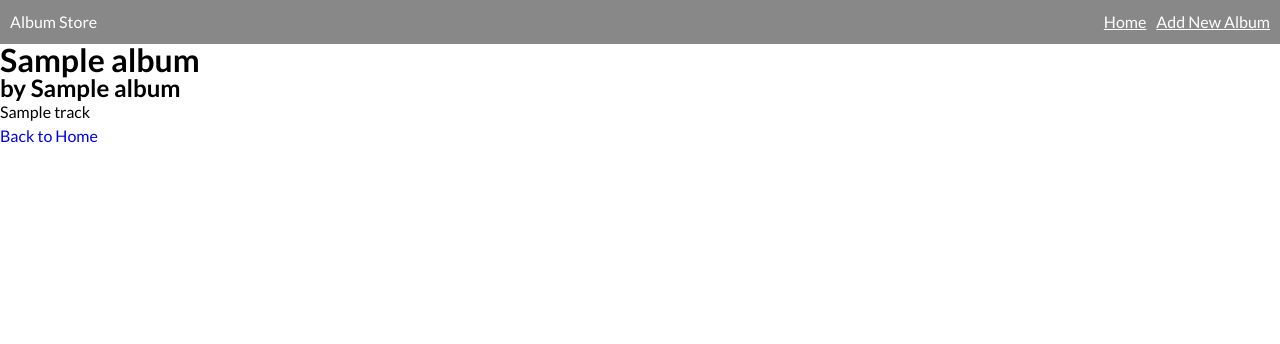
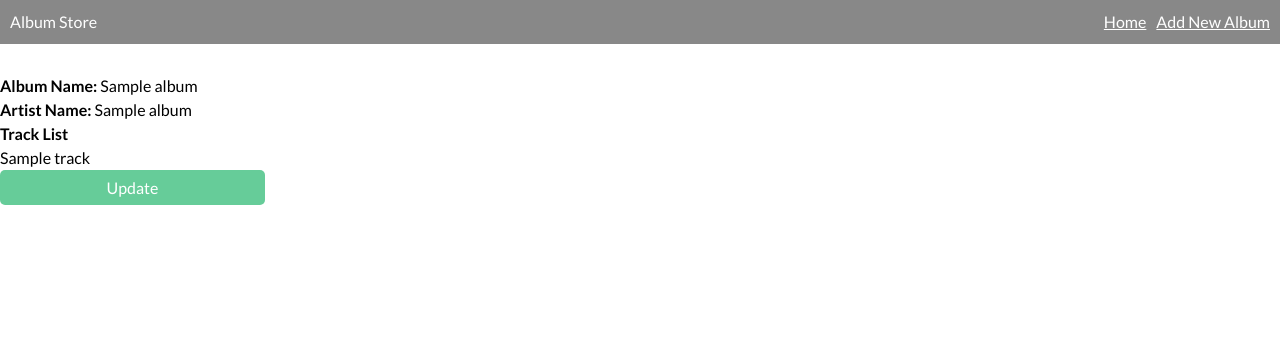
Before and after one commit to moizkhalid/album-store, a PHP site: page /detail.php?detailid=1 in a window 1280 px wide. Shown: the top 344 px of the page. Run offline with PHP 8.4, Linux system fonts and the light colour scheme; tables that the repository leaves empty or names only in its code hold one stand-in row (values such as "Sample post").

Commit message:
detail and update functionality is added

```diff
--- a/detail.php
+++ b/detail.php
@@ -31,7 +31,7 @@ mysqli_close($conn);
     <meta http-equiv="X-UA-Compatible" content="IE=edge" />
     <meta name="viewport" content="width=device-width, initial-scale=1.0" />
 
-    <title><?php echo $row['album_name']; ?></title>
+    <title>Detail: <?php echo $row['album_name']; ?></title>
     <!-- css Links -->
     <link rel="preconnect" href="https://fonts.googleapis.com" />
     <link rel="preconnect" href="https://fonts.gstatic.com" crossorigin />
@@ -54,15 +54,16 @@ mysqli_close($conn);
     </header>
     <!-- header End -->
     <main>
-        <div class="container">
-            <h1><?php echo $row['album_name']; ?></h1>
-            <h2>by <?php echo $row['artist_name']; ?></h2>
+        <div class="container detail-container">
+            <div><span>Album Name: </span><?php echo $row['album_name']; ?></div>
+            <div><span>Artist Name: </span><?php echo $row['artist_name']; ?></div>
+            <span>Track List</span>
             <ul class="track-list">
                 <?php while ($trackRow = mysqli_fetch_assoc($trackResult)) { ?>
                     <li><?php echo $trackRow['track_name']; ?></li>
                 <?php } ?>
             </ul>
-            <div class="action-wrapper"><a href="index.php">Back to Home</a></div>
+            <a class="submit-btn" href="./update.php?updateid=<?php echo $id; ?>">Update</a>
         </div>
     </main>
 </body>
--- a/index.php
+++ b/index.php
@@ -52,6 +52,7 @@ mysqli_close($conn);
   <main>
     <div class="container">
       <!-- Table Section Start -->
+      <div class="table-wrapper">
         <table>
           <thead>
             <tr>
@@ -67,6 +68,8 @@ mysqli_close($conn);
 
           </tbody>
         </table>
+      </div>
+
       <!-- Table Section End -->
     </div>
   </main>
--- a/notes.txt
+++ /dev/null
@@ -1,3 +0,0 @@
-Need to work on detail page(done)
-
-Insert,delete and index page are working fine
--- a/style.css
+++ b/style.css
@@ -60,8 +60,9 @@ a {
   text-align: center !important;
 }
 
-table {
+.table-wrapper {
   width: 100%;
+  overflow-x: auto;
 }
 .container {
   max-width: 1320px;
@@ -73,6 +74,7 @@ nav {
   display: flex;
   background-color: #888;
   padding: 10px;
+  margin-bottom: 30px;
 }
 
 nav .logo a {
@@ -91,7 +93,7 @@ nav .logo a {
 /* Table Section */
 table {
   color: #3f4254;
-  margin-top: 30px;
+  width: 100%;
 }
 table th:not(:last-child) {
   border-right: 2px solid #f2f3f4 !important;
@@ -109,7 +111,10 @@ tbody tr:nth-child(even) {
 tbody tr:nth-child(odd) {
   background-color: #fbfbfb;
 }
-.tbl-action {
+.tbl-action,
+.add-track,
+.remove-track,
+.submit-btn {
   width: 100px;
   display: flex;
   text-align: center;
@@ -119,6 +124,7 @@ tbody tr:nth-child(odd) {
   border-radius: 5px;
   color: white;
   margin: 0 auto;
+  border: 0;
 }
 .action-td {
   width: 120px;
@@ -137,10 +143,10 @@ tbody tr:nth-child(odd) {
   color: white;
 }
 .album-th {
-  min-width: 50px;
+  min-width: 300px;
 }
 .artist-th {
-  min-width: 100px;
+  min-width: 300px;
 }
 /* Insert Page */
 #artistList {
@@ -150,9 +156,14 @@ tbody tr:nth-child(odd) {
   width: 100%;
   position: absolute;
   z-index: 1;
-  max-width: 151px;
-  left: 46px;
-  top: 29px;
+  max-width: 350px;
+  left: 0;
+  top: calc(100% - 10px);
+  max-height: 200px;
+  overflow-y: auto;
+}
+.artist-wrapper {
+  position: relative;
 }
 
 #artistList li {
@@ -167,3 +178,52 @@ tbody tr:nth-child(odd) {
 .track-list {
   list-style: none;
 }
+
+input {
+  border: 0.5px solid #e6e6e6;
+  border-radius: 5px;
+  background-color: #fbfbfb;
+  padding-left: 10px;
+  width: 100%;
+  font-weight: 400;
+  font-size: 14px;
+  height: 35px;
+  max-width: 350px;
+  margin-bottom: 10px;
+}
+
+label {
+  display: block;
+  font-weight: 400;
+  font-size: 14px;
+  margin-bottom: 6px;
+}
+
+.add-track {
+  background: teal;
+  width: 125px;
+  height: 35px;
+  margin: 0;
+}
+
+.remove-track {
+  background: #e78686;
+  width: 125px;
+  height: 35px;
+  margin: 0;
+}
+.action-wrapper {
+  display: flex;
+  justify-content: start;
+  gap: 15px;
+  margin: 15px 0;
+}
+.submit-btn {
+  background-color: #66cc99;
+  margin: 0;
+  height: 35px;
+  width: 265px;
+}
+.detail-container span {
+  font-weight: 600;
+}
```
Also changed, not shown: insert.php (+8 -6 lines), update.php (+52 -15 lines). Lines whose indentation alone changed are shown as unchanged.
